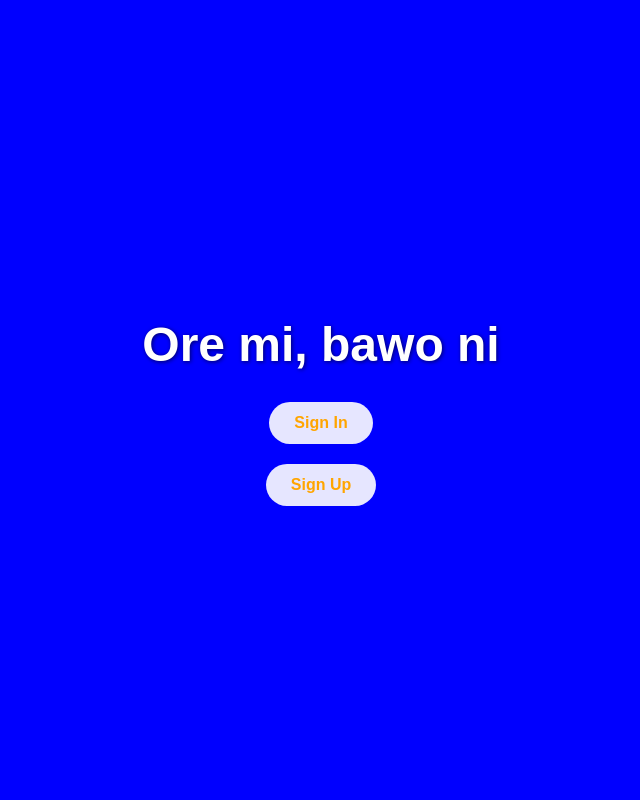
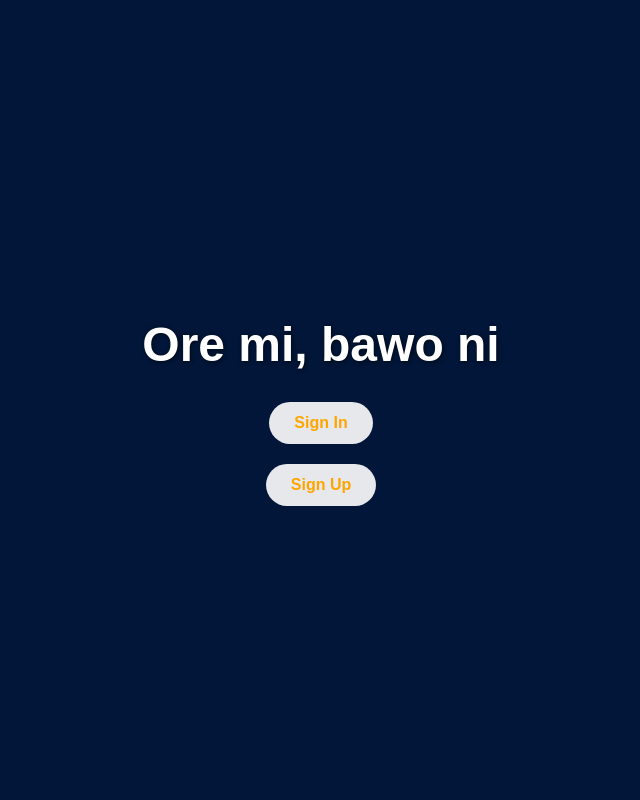
Before and after one commit to Python-inmy-pentium/sale_site, a Django app: page / in a window 1280 px wide. Shown: the whole page, without its empty margins (319-959 px from the left). Run offline with Django 5.2, Linux system fonts and the light colour scheme.

Commit message:
Update home.html

```diff
--- a/main_g/templates/main_g/home.html
+++ b/main_g/templates/main_g/home.html
@@ -60,7 +60,7 @@
         /* Unauthenticated view styles */
         .unauth-body {
             background-image: url("/landing.png") no-repeat center center;
-            background-color: blue;
+            background-color: #011638;
             background-repeat: no-repeat;
             background-position: center;
             background-size: cover;
```
